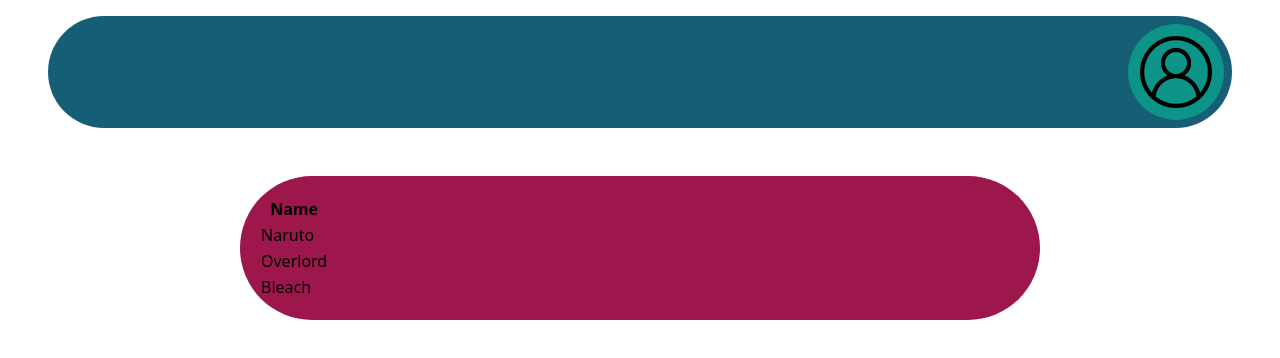
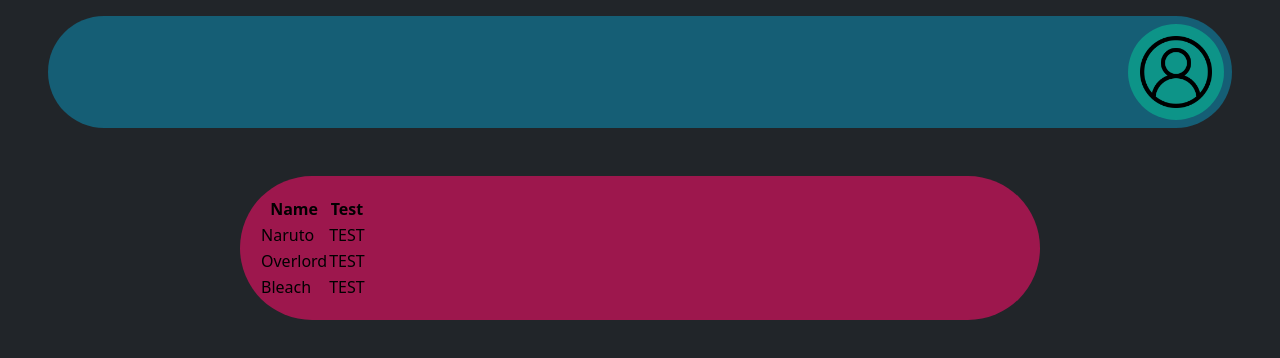
Before and after one commit to 1shira/zoralys, a website: page frontend/index.html in a window 1280 px wide. Drawn offline with nearby package versions, Linux system fonts and the light colour scheme.

Commit message:
added background color

```diff
--- a/frontend/index.html
+++ b/frontend/index.html
@@ -8,7 +8,7 @@
     <link rel="stylesheet" href="./css/app.css" />
     <title>Zoralys</title>
   </head>
-  <body>
+  <body style="background-color: #212529">
     <div class="flex w-screen max-w-full flex-col" id="app">
       <div
         class="flex-initial items-center w-auto flex bg-cyan-800 h-20 rounded-full mt-3 m-2 justify-end align-middle md:mt-4 md:m-3 lg:mt-4 lg:m-8 lg:h-28 xl:mt-4 xl:m-12"
@@ -28,11 +28,13 @@
           <thead class="font-bold">
             <tr>
               <th>Name</th>
+              <th>Test</th>
             </tr>
           </thead>
-          <tbody v-for="anime of animeList">
+          <tbody class="box-border bg-white" v-for="anime of animeList">
             <tr>
               <td>{{anime}}</td>
+              <td>TEST</td>
             </tr>
           </tbody>
         </table>
```
